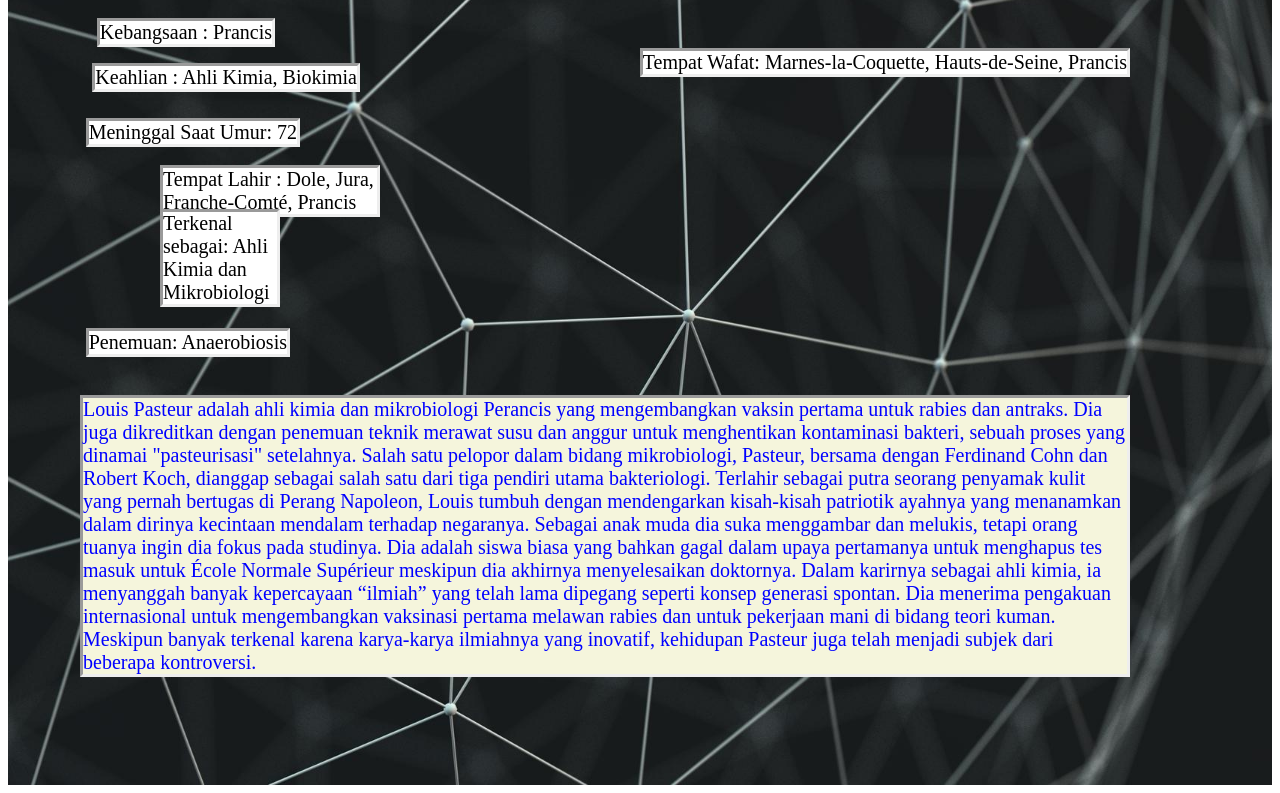
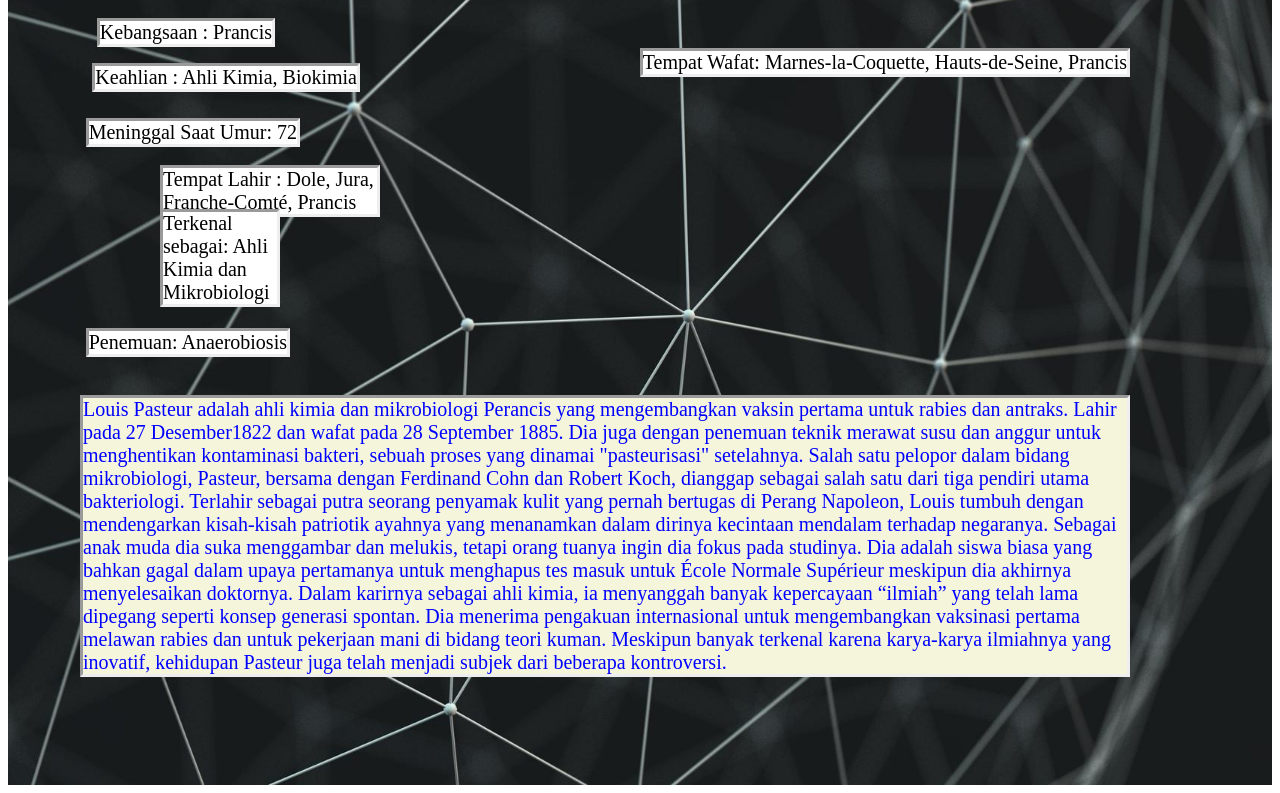
Before and after one commit to SMAKBO/tugas-labkom-2019-xi-5-louis-pasteur, a plain HTML site: page Profile.html in a window 1280 px wide. Shown: the part 423-1216 px from the top of the page. Drawn offline with Linux system fonts and the light colour scheme.

Commit message:
Update Profile.html

```diff
--- a/Profile.html
+++ b/Profile.html
@@ -43,7 +43,7 @@
 
 	<p class="profile-14">Penemuan: Anaerobiosis</p>
 
-	<p class="profile-13">Louis Pasteur adalah ahli kimia dan mikrobiologi Perancis yang mengembangkan vaksin pertama untuk rabies dan antraks. Dia juga dikreditkan dengan penemuan teknik merawat susu dan anggur untuk menghentikan kontaminasi bakteri, sebuah proses yang dinamai "pasteurisasi" setelahnya. Salah satu pelopor dalam bidang mikrobiologi, Pasteur, bersama dengan Ferdinand Cohn dan Robert Koch, dianggap sebagai salah satu dari tiga pendiri utama bakteriologi. Terlahir sebagai putra seorang penyamak kulit yang pernah bertugas di Perang Napoleon, Louis tumbuh dengan mendengarkan kisah-kisah patriotik ayahnya yang menanamkan dalam dirinya kecintaan mendalam terhadap negaranya. Sebagai anak muda dia suka menggambar dan melukis, tetapi orang tuanya ingin dia fokus pada studinya. Dia adalah siswa biasa yang bahkan gagal dalam upaya pertamanya untuk menghapus tes masuk untuk École Normale Supérieur meskipun dia akhirnya menyelesaikan doktornya. Dalam karirnya sebagai ahli kimia, ia menyanggah banyak kepercayaan “ilmiah” yang telah lama dipegang seperti konsep generasi spontan. Dia menerima pengakuan internasional untuk mengembangkan vaksinasi pertama melawan rabies dan untuk pekerjaan mani di bidang teori kuman. Meskipun banyak terkenal karena karya-karya ilmiahnya yang inovatif, kehidupan Pasteur juga telah menjadi subjek dari beberapa kontroversi.</p>
+	<p class="profile-13">Louis Pasteur adalah ahli kimia dan mikrobiologi Perancis yang mengembangkan vaksin pertama untuk rabies dan antraks. Lahir pada 27 Desember1822 dan wafat pada 28 September 1885. Dia juga dengan penemuan teknik merawat susu dan anggur untuk menghentikan kontaminasi bakteri, sebuah proses yang dinamai "pasteurisasi" setelahnya. Salah satu pelopor dalam bidang mikrobiologi, Pasteur, bersama dengan Ferdinand Cohn dan Robert Koch, dianggap sebagai salah satu dari tiga pendiri utama bakteriologi. Terlahir sebagai putra seorang penyamak kulit yang pernah bertugas di Perang Napoleon, Louis tumbuh dengan mendengarkan kisah-kisah patriotik ayahnya yang menanamkan dalam dirinya kecintaan mendalam terhadap negaranya. Sebagai anak muda dia suka menggambar dan melukis, tetapi orang tuanya ingin dia fokus pada studinya. Dia adalah siswa biasa yang bahkan gagal dalam upaya pertamanya untuk menghapus tes masuk untuk École Normale Supérieur meskipun dia akhirnya menyelesaikan doktornya. Dalam karirnya sebagai ahli kimia, ia menyanggah banyak kepercayaan “ilmiah” yang telah lama dipegang seperti konsep generasi spontan. Dia menerima pengakuan internasional untuk mengembangkan vaksinasi pertama melawan rabies dan untuk pekerjaan mani di bidang teori kuman. Meskipun banyak terkenal karena karya-karya ilmiahnya yang inovatif, kehidupan Pasteur juga telah menjadi subjek dari beberapa kontroversi.</p>
 
 	</header>
 
```
